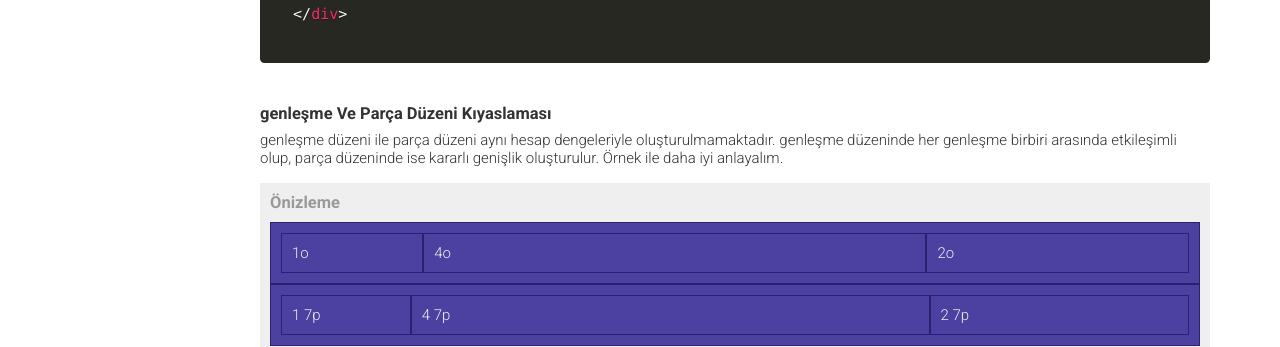
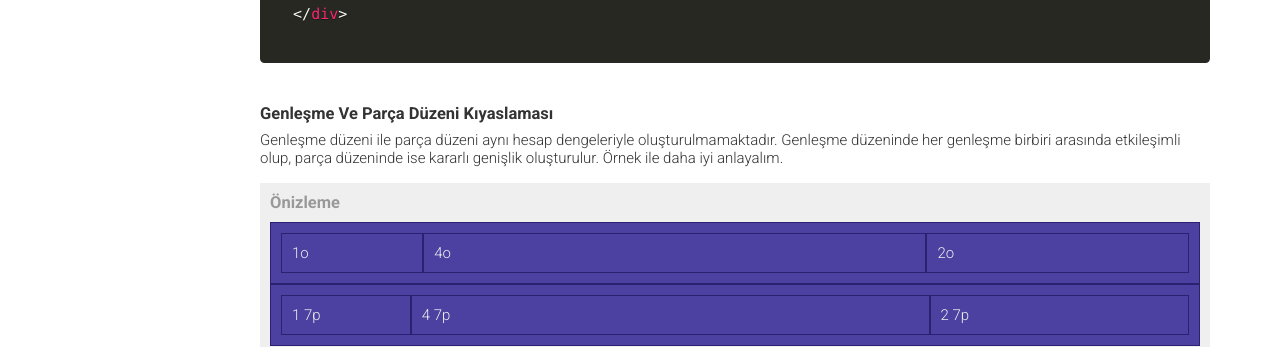
Before and after one commit to data-deveb/data-deveb.github.io, a Jekyll site: the page built from belgeler/kap-orgusu/genlesme-duzeni.html, in a window 1280 px wide. Shown: the part 712-1059 px from the top of the page. Built offline with Jekyll 4.4.1, drawn with Linux system fonts in a browser that asks for light colours.

Commit message:
Güncelleme

```diff
--- a/belgeler/kap-orgusu/genlesme-duzeni.html
+++ b/belgeler/kap-orgusu/genlesme-duzeni.html
@@ -38,8 +38,8 @@ title: Kap Örgüsü Genleşme Düzeni
   </code></pre>
   <p></p>
 
-  <h3>genleşme Ve Parça Düzeni Kıyaslaması</h3>
-  <p>genleşme düzeni ile parça düzeni aynı hesap dengeleriyle oluşturulmamaktadır. genleşme düzeninde her genleşme birbiri arasında etkileşimli olup, parça düzeninde ise kararlı genişlik oluşturulur. Örnek ile daha iyi anlayalım.</p>
+  <h3>Genleşme Ve Parça Düzeni Kıyaslaması</h3>
+  <p>Genleşme düzeni ile parça düzeni aynı hesap dengeleriyle oluşturulmamaktadır. Genleşme düzeninde her genleşme birbiri arasında etkileşimli olup, parça düzeninde ise kararlı genişlik oluşturulur. Örnek ile daha iyi anlayalım.</p>
   <p></p>
   <div data-gnl="1 1p" class="önizleme">
     <h3>Önizleme</h3>
```
